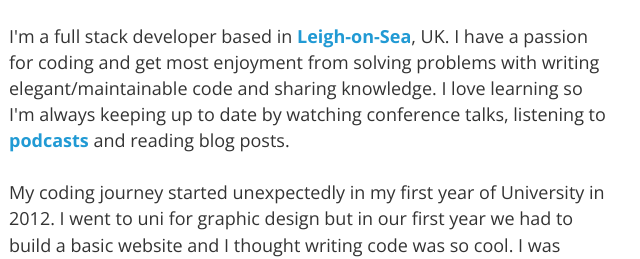
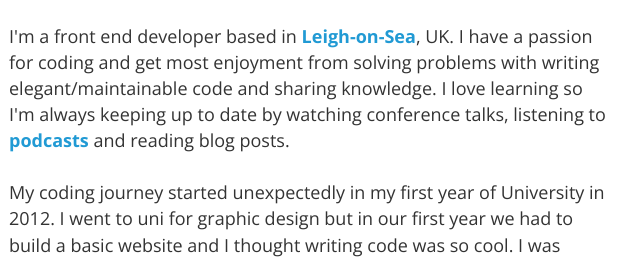
Before and after one commit to AaronDunphy/aarondunphy.com, a Gatsby site: page /about in a window 1280 px wide. Shown: the part 199-458 px from the top of the page, 491-1131 px from the left. Built offline with nearby package versions, Linux system fonts and the light colour scheme; Gatsby itself is replaced by a stand-in of ours.

Commit message:
Update about me

```diff
--- a/src/pages/about.js
+++ b/src/pages/about.js
@@ -32,7 +32,7 @@ const AboutPage = (props) => {
 
                 <h1>Hey, I'm Aaron!</h1>
 
-                <p>I'm a full stack developer based in <a href="https://en.wikipedia.org/wiki/Leigh-on-Sea" target="_blank" rel="noreferrer">Leigh-on-Sea</a>, UK. I have a passion for coding and get most enjoyment from solving problems with writing elegant/maintainable code and sharing knowledge. I love learning so I'm always keeping up to date by watching conference talks, listening to <Link to="/blog/my-top-5-tech-podcasts-2020">podcasts</Link> and reading blog posts.</p>
+                <p>I'm a front end developer based in <a href="https://en.wikipedia.org/wiki/Leigh-on-Sea" target="_blank" rel="noreferrer">Leigh-on-Sea</a>, UK. I have a passion for coding and get most enjoyment from solving problems with writing elegant/maintainable code and sharing knowledge. I love learning so I'm always keeping up to date by watching conference talks, listening to <Link to="/blog/my-top-5-tech-podcasts-2020">podcasts</Link> and reading blog posts.</p>
 
                 <p>My coding journey started unexpectedly in my first year of University in 2012. I went to uni for graphic design but in our first year we had to build a basic website and I thought writing code was so cool. I was hooked so I switched my degree to Web Technologies. I've been working in the industry since graduating in 2015 with a first class honours.</p>
 
```
